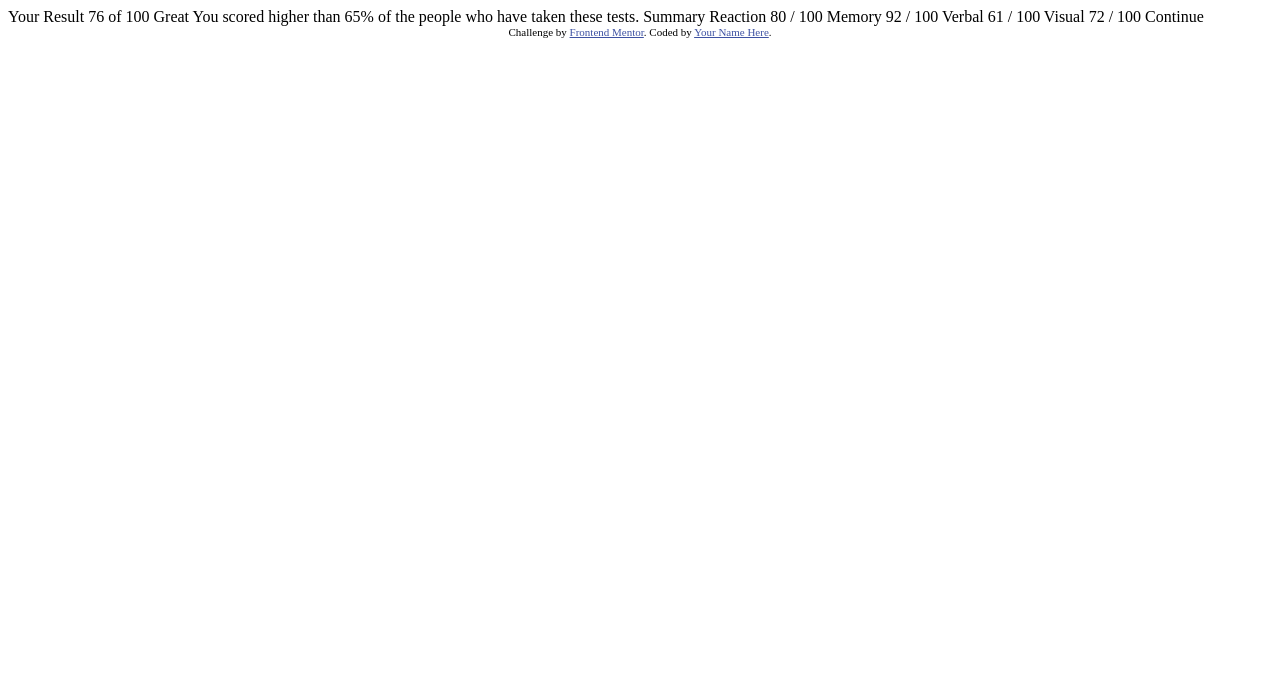
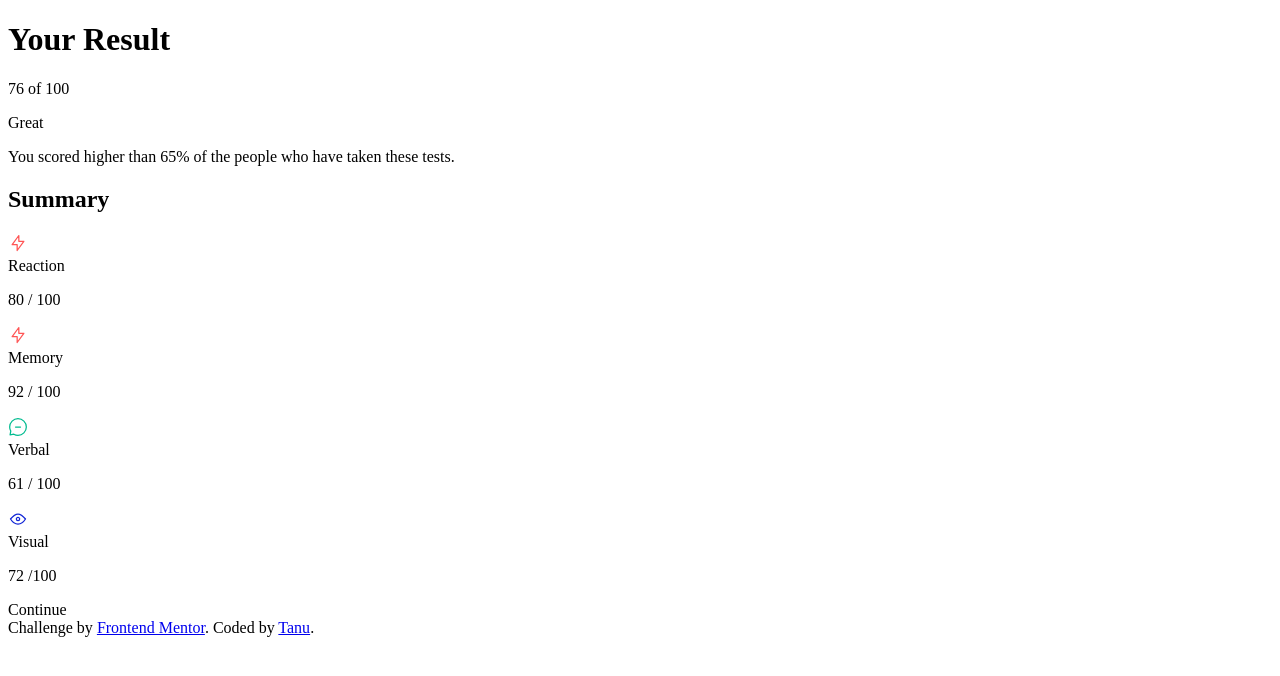
Before and after one commit to tanu-12/Result_summary_component, a plain HTML site: page index.html in a window 1280 px wide. Drawn offline with Linux system fonts and the light colour scheme.

Commit message:
started new project

```diff
--- a/index.html
+++ b/index.html
@@ -1,47 +1,81 @@
 <!DOCTYPE html>
 <html lang="en">
+
 <head>
   <meta charset="UTF-8">
-  <meta name="viewport" content="width=device-width, initial-scale=1.0"> <!-- displays site properly based on user's device -->
+  <meta name="viewport" content="width=device-width, initial-scale=1.0">
+  <!-- displays site properly based on user's device -->
 
   <link rel="icon" type="image/png" sizes="32x32" href="./assets/images/favicon-32x32.png">
 
   <title>Frontend Mentor | Results summary component</title>
 
   <!-- Feel free to remove these styles or customise in your own stylesheet 👍 -->
-  <style>
-    .attribution { font-size: 11px; text-align: center; }
-    .attribution a { color: hsl(228, 45%, 44%); }
-  </style>
+  <link rel="stylesheet" href="style.css">
 </head>
+
 <body>
+  <div class="result grid-flow" data-spacing="large">
+    <h1>Your Result</h1>
+    <p><span>76</span>
+      of 100</p>
 
-  Your Result
-  76
-  of 100
+    <p class="rank grid-flow"> Great</p>
+    <p>You scored higher than 65% of the people who have taken these tests.
+    </p>
 
-  Great
-  You scored higher than 65% of the people who have taken these tests.
+    <div class="summary grid-flow" data-spacing="large">
+      <h2>Summary</h2>
+      <div class="grid-flow">
+        <div class=" summary_item " data-item-type="accent-1">
+          <div class="flex-group">
 
-  Summary
+            <img src="assets/images/icon-reaction.svg" alt="">
+            <div class="summary_title">Reaction</div>
+          </div>
 
-  Reaction
-  80 / 100
+          <p><span>80 </span>/ 100</p>
+        </div>
+        <div class="summary_item" data-item-type="accent-2">
+          <div class="flex-group">
+            <img src="assets/images/icon-reaction.svg" alt="">
+            <div class="summary_title">Memory</div>
+          </div>
 
-  Memory
-  92 / 100
+          <p><span> 92</span> / 100</p>
 
-  Verbal
-  61 / 100
+        </div>
+        <div class="summary_item" data-item-type="accent-3">
+          <flex-group>
+            <img src="assets/images/icon-verbal.svg" alt="">
+            <div class="summary_title">Verbal</div>
+          </flex-group>
 
-  Visual
-  72 / 100
 
-  Continue
+          <p><span>61</span> / 100</p>
+        </div>
+        <div class="summary_item " data-item-type="accent-4">
+          <div class="flex-group"></div>
+
+          <img src="assets/images/icon-visual.svg" alt="">
+          <div class="summary_title">Visual</div>
+
+
+          <p>
+            <span>72</span> /100
+          </p>
+        </div>
+      </div>
+
+      Continue
+    </div>
+  </div>
+  </div>
 
   <div class="attribution">
     Challenge by <a href="https://www.frontendmentor.io?ref=challenge" target="_blank">Frontend Mentor</a>.
-    Coded by <a href="#">Your Name Here</a>.
+    Coded by <a href="#">Tanu</a>.
   </div>
 </body>
+
 </html>
--- /dev/null
+++ b/style.css
@@ -0,0 +1,6 @@
+@font-face {
+    font-family: 'HankenGrotesk';
+    font-display: swap;
+    src: url("assets/fonts/HankenGrotesk-VariableFont_wght.ttf") format('truetype');
+    font-weight: 100 900;
+}
```
